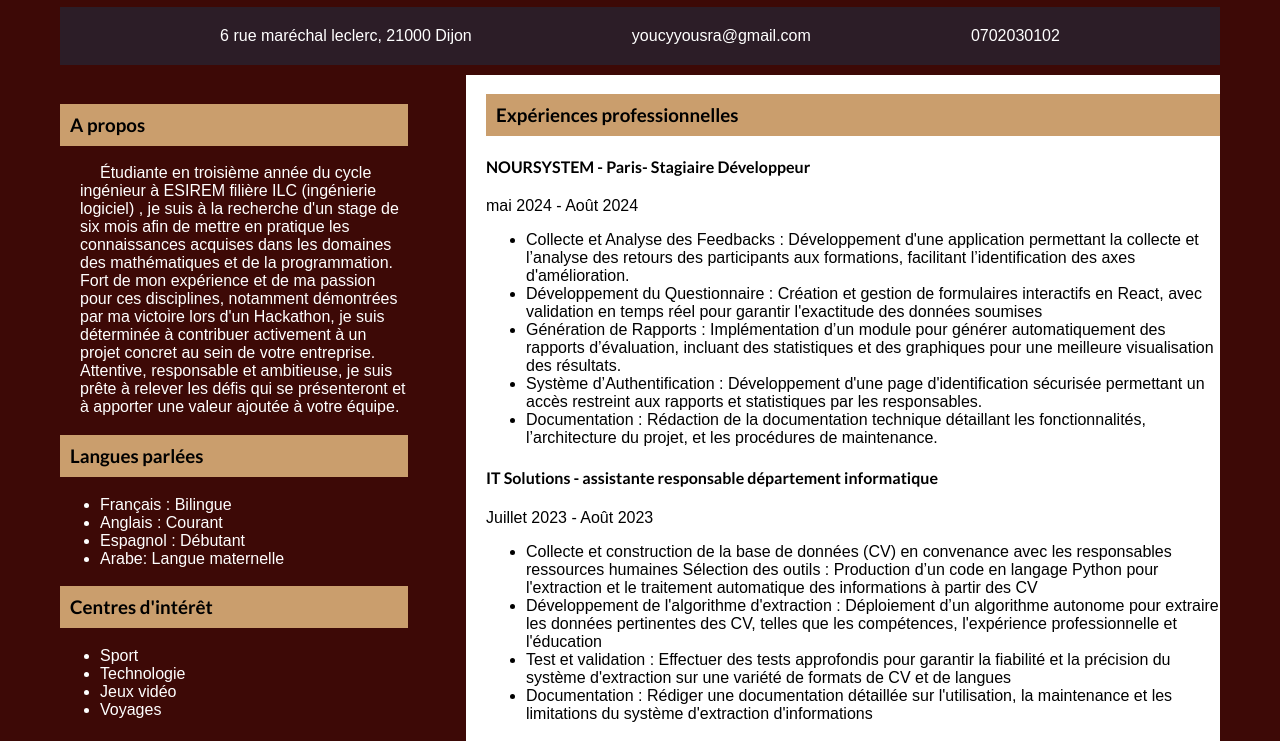
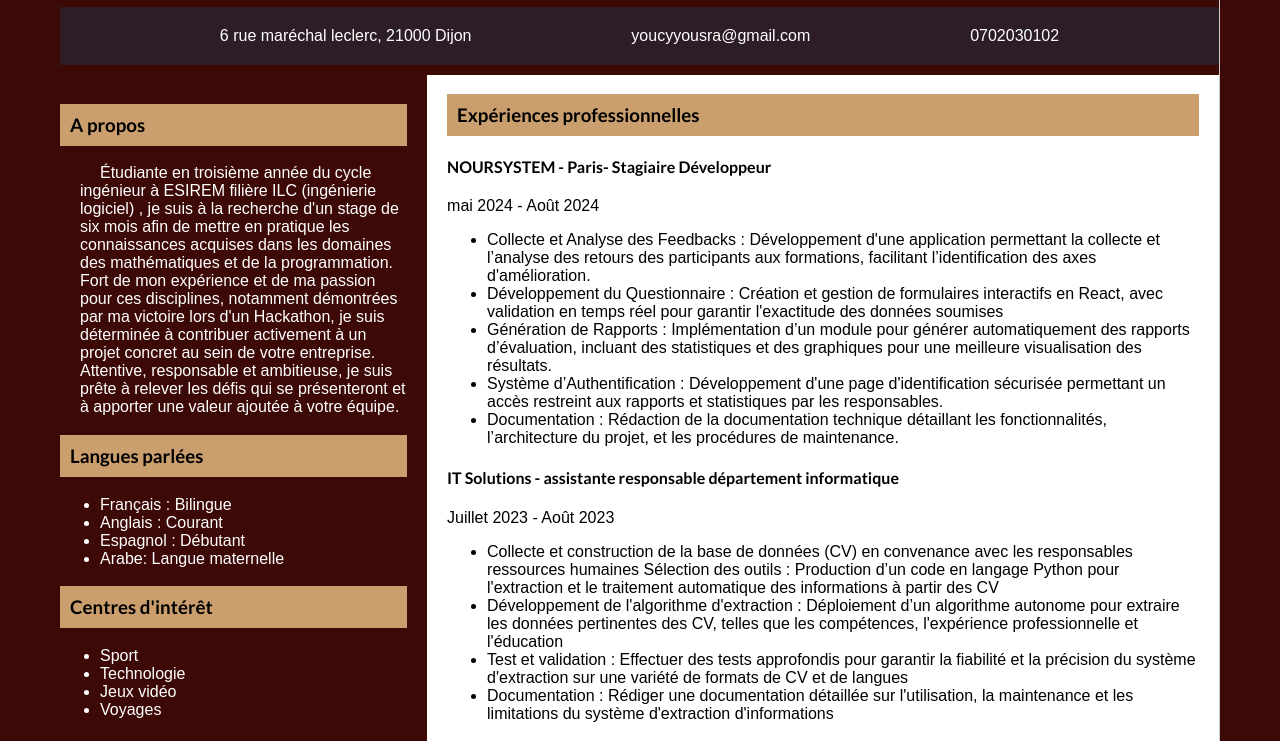
Before and after one commit to youcy123/mon-projet-web, a plain HTML site: page index.html in a window 1280 px wide. Shown: the part 308-1049 px from the top of the page. Drawn offline with Linux system fonts and the light colour scheme; a web font is replaced by a local one.

Commit message:
Mon dernier  commit

```diff
--- a/css/style.css
+++ b/css/style.css
@@ -20,10 +20,6 @@
     font-style: italic;
 }
 
-* {
-    box-sizing: border-box;
-}
-
 
 
 body {
@@ -39,10 +35,12 @@ body {
 }
 
 .cv-container {
-    width:  1160px;
-    background-color: #3d0906;
-    border-radius: 8px;
+    display: flex;
+    flex-direction: column;
+    max-width: 1160px;
     margin: 0 auto;
+    box-sizing: border-box;
+    border-right: 1px solid #ccc;
 }
 
  header {
@@ -119,6 +117,7 @@ main {
     width: 30%;
     background-color: #3d0906;
     padding: 10px 0;
+    padding-right: 20px;
 }
 
 .right-column {
@@ -126,6 +125,7 @@ main {
     background-color: white;
     color: black;
     padding-left: 20px;
+    padding-right: 20px;
 }
 .education {
     padding-top: 15px;
```
